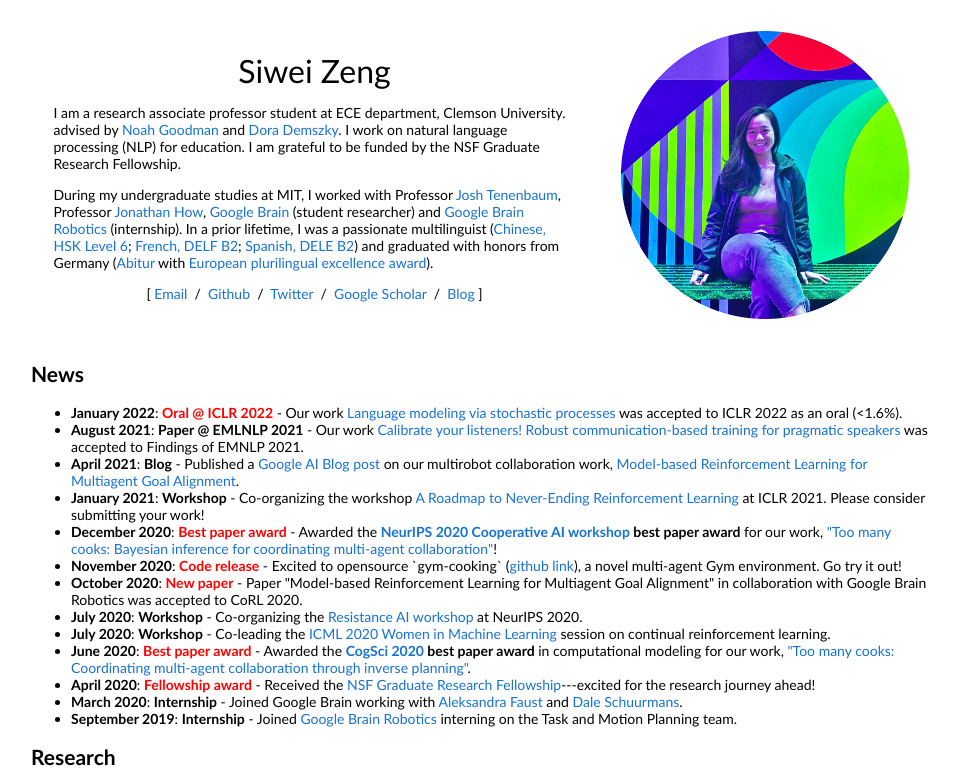
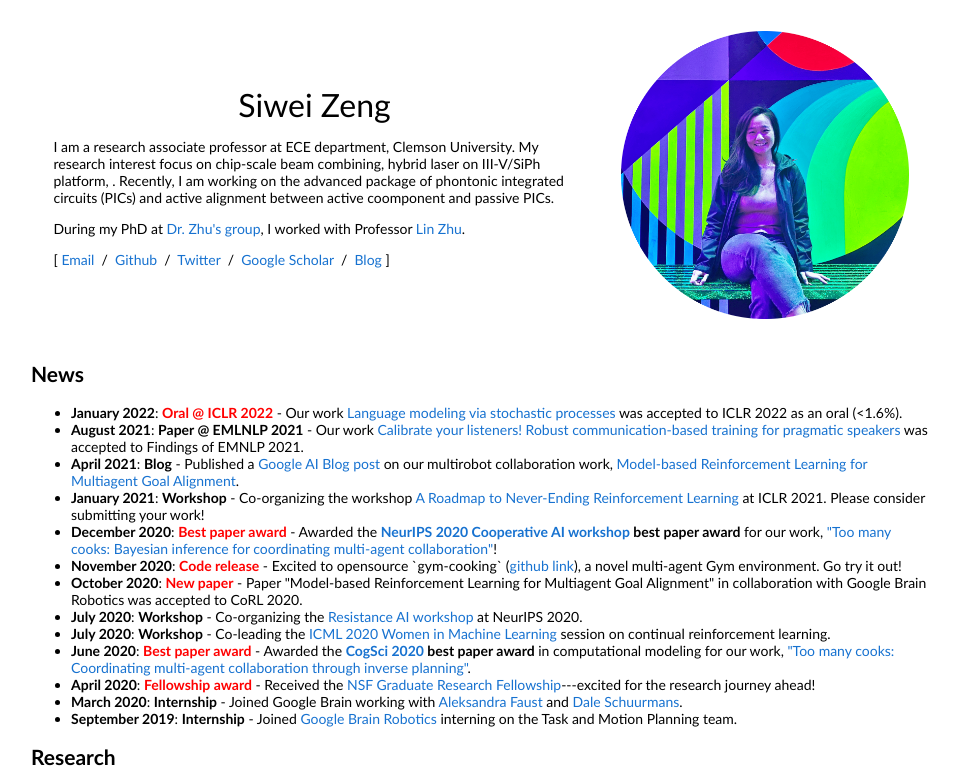
Before and after one commit to zswhero/zswhero, a plain HTML site: page index.html in a window 1280 px wide. Shown: the top 784 px of the page, without its empty margins (159-1118 px from the left). Drawn offline with Linux system fonts and the light colour scheme.

Commit message:
Update index.html

```diff
--- a/index.html
+++ b/index.html
@@ -20,18 +20,10 @@
               <p style="text-align:center">
                 <name>Siwei Zeng</name>
               </p>
-              <p>I am a research associate professor student at ECE department, Clemson University. advised by <a href="https://cocolab.stanford.edu/ndg">Noah Goodman</a> and <a href="https://www.dorademszky.com/">Dora Demszky</a>. I work on natural language processing (NLP) for education. I am grateful to be funded by the NSF Graduate Research Fellowship.</p>
-              <p> During my undergraduate studies at MIT, I worked with Professor <a href="http://web.mit.edu/cocosci/josh.html">Josh Tenenbaum</a>,
-         Professor <a href="https://www.mit.edu/~jhow/">Jonathan How</a>,
-        <a href="https://research.google/teams/brain/">Google Brain</a> (student researcher) and
-        <a href="https://research.google/teams/brain/robotics/">Google Brain Robotics</a>
-        <!-- <img src="images/brain.png" alt="hpp" style="border-style: none" width="18"> -->
-            (internship). In a prior lifetime, I was a passionate multilinguist (<a href="https://en.wikipedia.org/wiki/Hanyu_Shuiping_Kaoshi">Chinese, HSK Level 6</a>;
-            <a href="https://en.wikipedia.org/wiki/Dipl%C3%B4me_d%27%C3%A9tudes_en_langue_fran%C3%A7aise">French, DELF B2</a>;
-            <a href="https://www.dele.org/">Spanish, DELE B2</a>)
-            and graduated with honors from Germany (<a href="https://en.wikipedia.org/wiki/Abitur">Abitur</a> with
-            <a href="https://www.certilingua.net/">European plurilingual excellence award</a>).</p>
-              <p style="text-align:center">
+              <p>I am a research associate professor at ECE department, Clemson University. My research interest focus on chip-scale beam combining, hybrid laser on III-V/SiPh platform, .  Recently, I am working on the advanced package of phontonic integrated circuits (PICs) and active alignment between active coomponent and passive PICs.</p>
+              <p> During my PhD at <a href="https://linzhu79.wixsite.com/group/">Dr. Zhu's group</a>, I worked with Professor <a href="https://www.clemson.edu/cecas/departments/ece/faculty_staff/faculty/lzhu.html">Lin Zhu</a>.
+              </p>
+              <p style="text-align:left;">
                     [   <! Add souce to email, github, google, and linkdin>
                 <a href="mailto:szeng@g.clemson.edu">Email</a> &nbsp/&nbsp
                 <a href="https://github.com/rosewang2008/">Github</a> &nbsp/&nbsp
```
